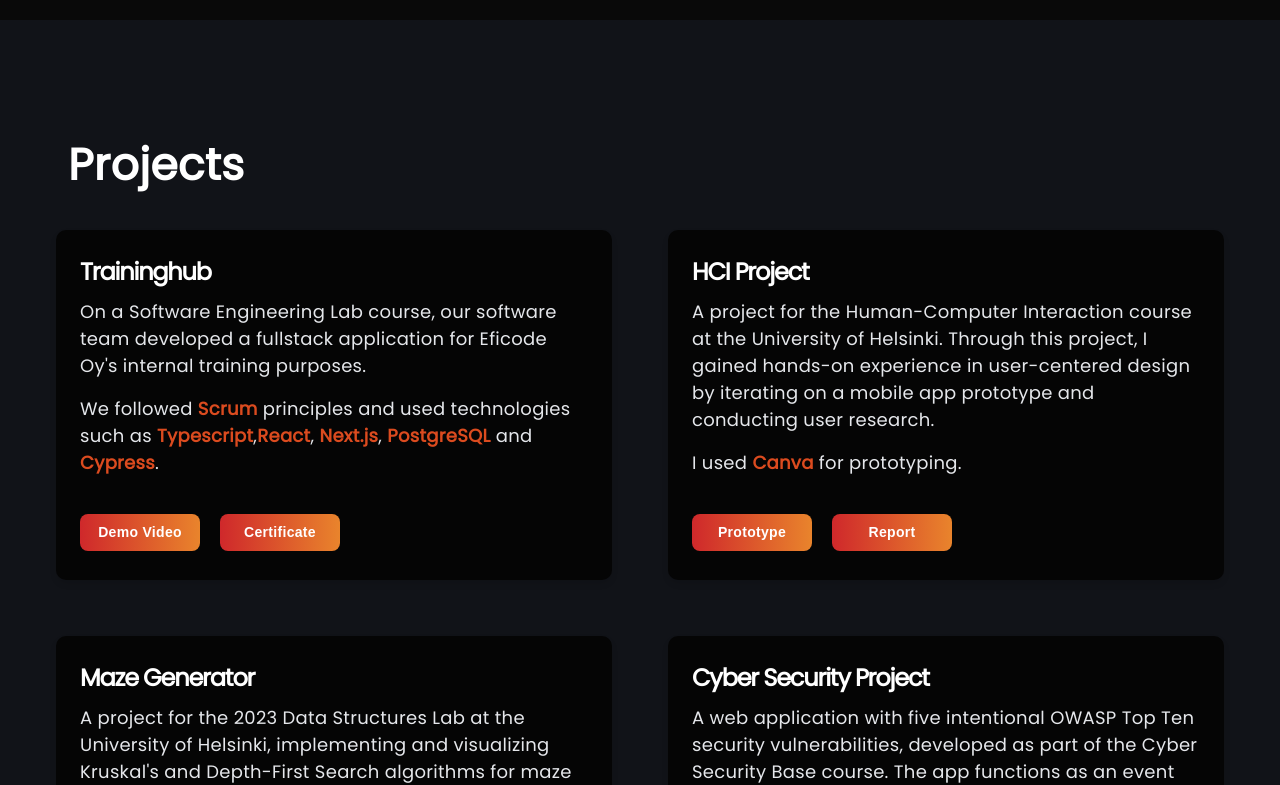
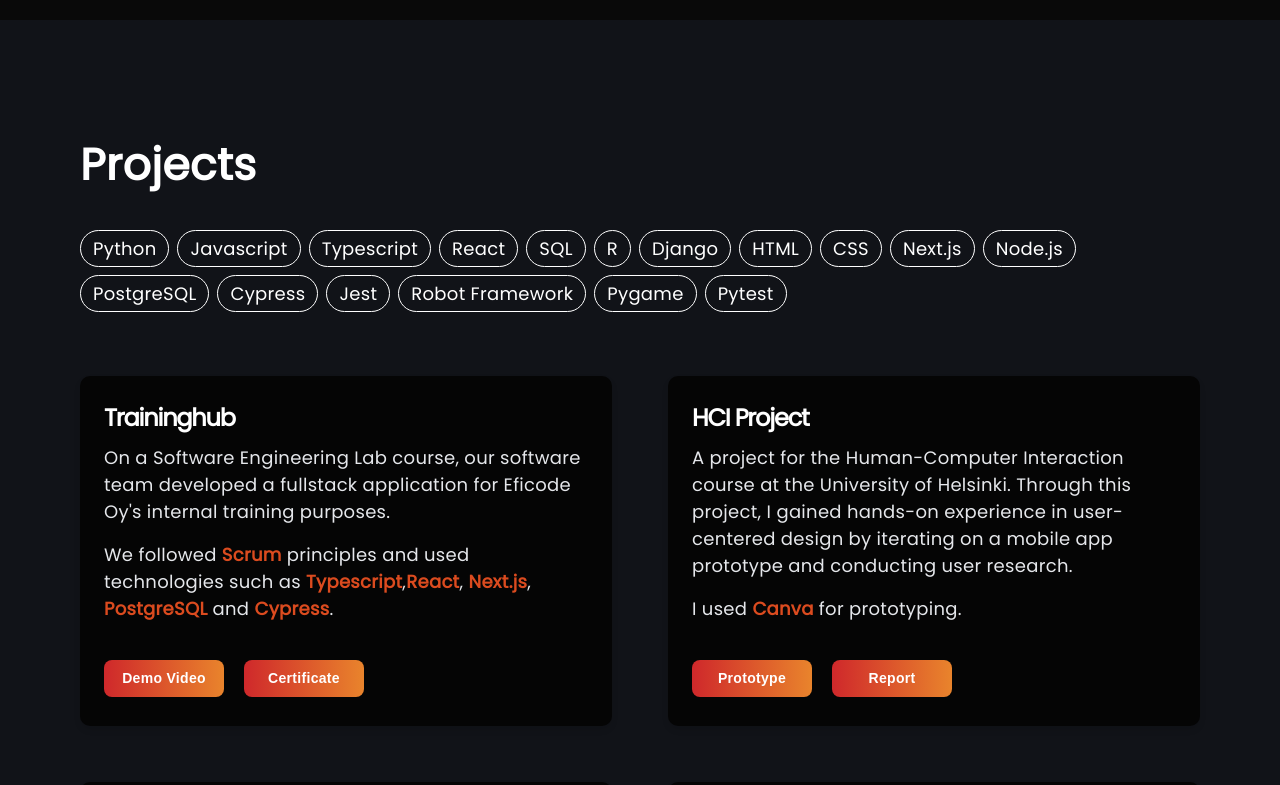
Before and after one commit to laurelcrelia/laurelcrelia.github.io, a React (Create React App) app: page / in a window 1280 px wide. Shown: the part 1580-2365 px from the top of the page. Built offline with nearby package versions, Linux system fonts and the light colour scheme.

Commit message:
Add filtering feature

```diff
--- /dev/null
+++ b/src/assets/projectsData.js
@@ -0,0 +1,90 @@
+const projects = [
+    {
+      title: "Traininghub",
+      description: (
+        <>
+          <p className="mb-4">
+            On a Software Engineering Lab course, our software team developed a fullstack application for Eficode Oy's internal training purposes.
+          </p>
+          <p>
+            We followed <strong>Scrum</strong> principles and used technologies such as <strong>Typescript</strong>,
+            <strong>React</strong>, <strong>Next.js</strong>, <strong>PostgreSQL</strong> and <strong>Cypress</strong>.
+          </p>
+        </>
+      ),
+      link: "https://youtu.be/AxFC3-6Vzls",
+      linkDescription: "Demo Video",
+      link2: "https://drive.google.com/file/d/1DcCkOTZ1NqCzyu6HnxKFL2GbmXq4Lec-/view?usp=sharing",
+      linkDescription2: "Certificate",
+      filter: ["Typescript", "React", "Next.js", "PostgreSQL", "Cypress"],
+    },
+    {
+      title: "HCI Project",
+      description: (
+        <>
+          <p className="mb-4">
+            A project for the Human-Computer Interaction course at the University of Helsinki.
+            Through this project, I gained hands-on experience in user-centered design by iterating on a mobile app prototype and conducting user research.
+          </p>
+          <p>
+            I used <strong>Canva</strong> for prototyping.
+          </p>
+        </>
+      ),
+      link: "https://youtu.be/eAsj6y5yYl8",
+      linkDescription: "Prototype",
+      link2: "https://docs.google.com/document/d/1TRG1CH2AAgGD048RMWQSMaglW61VR-R9qKf9OvJBv6Q/edit?usp=sharing",
+      linkDescription2: "Report",
+      filter: ["Canva"],
+    },
+    {
+      title: "Maze Generator",
+      description: (
+        <>
+          <p className="mb-4">
+            A project for the 2023 Data Structures Lab at the University of Helsinki, implementing and visualizing Kruskal's and Depth-First Search algorithms for maze generation.
+          </p>
+          <p>
+            I built the algorithms with <strong>Python</strong>, visualized them with <strong>Pygame</strong> and did unit testing with <strong>Pytest</strong>.
+          </p>
+        </>
+      ),
+      link: "https://github.com/laurelcrelia/data-structures-lab",
+      linkDescription: "Repository",
+      filter: ["Python", "Pygame", "Pytest"],
+    },
+    {
+      title: "Cyber Security Project",
+      description: (
+        <>
+          <p className="mb-4">
+            A web application with five intentional OWASP Top Ten security vulnerabilities, developed as part of the Cyber Security Base course. The app functions as an event countdown timer, emphasizing security flaw exploration over UI design.
+          </p>
+          <p>
+            I developed it using <strong>Python</strong>, <strong>Django</strong> and <strong>HTML</strong>.
+          </p>
+        </>
+      ),
+      link: "https://github.com/laurelcrelia/csb-project1",
+      linkDescription: "Repository",
+      filter: ["Python", "Django", "HTML"],
+    },
+    {
+        title: "Work in progress...",
+        description: (
+          <>
+            <p className="mb-4">
+            This is a placeholder for my other projects that I will be adding soon.
+            </p>
+            <p>
+            Most of my coding projects are on my repositories on GitHub so feel free to check them out:
+            </p>
+          </>
+        ),
+        link: "https://github.com/laurelcrelia?tab=repositories",
+        linkDescription: "Github",
+        filter: [],
+      },
+  ];
+
+export default projects;
--- /dev/null
+++ b/src/components/Filter.jsx
@@ -0,0 +1,23 @@
+import { useState } from "react";
+
+const useFilter = (items) => {
+  const [selectedCriteria, setSelectedCriteria] = useState([]);
+
+const filterFunction = (item, selectedTech) => {
+    return selectedTech.some((filter) => item.filter.includes(filter));
+};
+
+  const toggleCriteria = (criteria) => {
+    setSelectedCriteria((prev) =>
+      prev.includes(criteria) ? prev.filter((c) => c !== criteria) : [...prev, criteria]
+    );
+  };
+
+  const filteredItems = selectedCriteria.length
+    ? items.filter((item) => filterFunction(item, selectedCriteria))
+    : items;
+
+  return { filteredItems, selectedCriteria, toggleCriteria };
+};
+
+export default useFilter;
--- a/src/pages/Home/components/Projects.jsx
+++ b/src/pages/Home/components/Projects.jsx
@@ -1,99 +1,39 @@
 import React from "react";
-import Card from "../components/Card.jsx"
+import Card from "../components/Card.jsx";
+import useFilter from "../../../components/Filter.jsx";
+import projects from "../../../assets/projectsData";
+
+const techOptions = ["Python", "Javascript", "Typescript", "React", "SQL", "R", "Django", "HTML", "CSS", "Next.js", "Node.js", "PostgreSQL", "Cypress", "Jest", "Robot Framework", "Pygame", "Pytest"];
 
 const Projects = () => {
+  const { filteredItems: filteredProjects, selectedCriteria: selectedTech, toggleCriteria: toggleTech } = useFilter(projects);
+
   return (
-    <div
-      className="py-28 text-white max-w-[1200px] mx-auto "id="projects"
-    >
-      <div className="px-4 mb-4 items-center gap-12 md:flex-col-reverse md:gap-6">
-          <h2 className="title-large ml-3 pb-5">
-          Projects
-          </h2>
+    <div className="pt-28 text-white max-w-[1200px] min-h-screen mx-auto px-10" id="projects">
+      <h2 className="title-large pb-6">Projects</h2>
 
-        <div className=" flex-col my-3 grid w-full grid-cols-1 gap-14 lg:grid-cols-2">
-          <Card
-            title="Traininghub"
-            description={
-              <>
-              <p className="mb-4">
-              On a Software Engineering Lab course, our software team developed a fullstack application for Eficode Oy&apos;s internal training purposes.
-              </p>
-              <p>
-                We followed <strong>Scrum</strong> principles and used technologies such as <strong>Typescript</strong>,
-                <strong>React</strong>, <strong>Next.js</strong>, <strong>PostgreSQL</strong> and <strong>Cypress</strong>.
-              </p>
-              </>
-            }
-            link="https://youtu.be/AxFC3-6Vzls"
-            linkDescription="Demo Video"
-            link2="https://drive.google.com/file/d/1DcCkOTZ1NqCzyu6HnxKFL2GbmXq4Lec-/view?usp=sharing"
-            linkDescription2="Certificate"
-          />
-          <Card
-            title="HCI Project"
-            description={
-              <>
-              <p className="mb-4">
-              A project for the Human-Computer Interaction course at the University of Helsinki.
-              Through this project, I gained hands-on experience in user-centered design by iterating on a mobile app prototype and conducting user research.
-              </p>
-              <p>
-              I used <strong>Canva</strong> for prototyping.
-              </p>
-              </>
-            }
-            link="https://youtu.be/eAsj6y5yYl8"
-            linkDescription="Prototype"
-            link2="https://docs.google.com/document/d/1TRG1CH2AAgGD048RMWQSMaglW61VR-R9qKf9OvJBv6Q/edit?usp=sharing"
-            linkDescription2="Report"
-          />
-          <Card
-            title="Maze Generator"
-            description={
-              <>
-              <p className="mb-4">
-              A project for the 2023 Data Structures Lab at the University of Helsinki, implementing and visualizing Kruskal&apos;s and Depth-First Search algorithms for maze generation.                </p>
-              <p>
-              I built the algorithms with <strong>Python</strong>, visualized them with <strong>Pygame</strong> and did unit testing with <strong>Pytest</strong>.
-              </p>
-              </>
-            }
-            link="https://github.com/laurelcrelia/data-structures-lab"
-            linkDescription="Repository"
-          />
-          <Card
-            title="Cyber Security Project"
-            description={
-              <>
-              <p className="mb-4">
-              A web application with five intentional OWASP Top Ten security vulnerabilities, developed as part of the Cyber Security Base course. The app functions as an event countdown timer, emphasizing security flaw exploration over UI design.</p>
-              <p>I developed it using <strong>Python</strong>, <strong>Django</strong> and <strong>HTML</strong>.
-              </p>
-              </>
-            }
-            link="https://github.com/laurelcrelia/csb-project1"
-            linkDescription="Repository"
-          />
-          <Card
-            title="Work in progress..."
-            description={
-              <>
-              <p className="mb-4">
-              This is a placeholder for my other projects that I will be adding soon.
-              </p>
-              <p>
-              Most of my coding projects are on my repositories on GitHub so feel free to check them out:
-              </p>
-              </>
-            }
-            link="https://github.com/laurelcrelia?tab=repositories"
-            linkDescription="Github"
-          />
-        </div>
+      <div className="flex flex-wrap gap-2 mb-16">
+        {techOptions.map((tech) => (
+          <button
+            key={tech}
+            onClick={() => toggleTech(tech)}
+            className={`px-3 py-1 rounded-full border transition ${
+              selectedTech.includes(tech) ? "border-yellow-500 text-yellow-500" : "border-white text-white"
+            }`}
+          >
+            {tech}
+          </button>
+        ))}
+      </div>
+
+      <div className="grid w-full grid-cols-1 gap-14 lg:grid-cols-2">
+        {filteredProjects.length > 0 ? (
+          filteredProjects.map((project, index) => <Card key={index} {...project} />)
+        ) : (
+          <p className="text-center col-span-2 mt-12">No projects match the selected filters.</p>
+        )}
       </div>
     </div>
-
   );
 };
 
```
